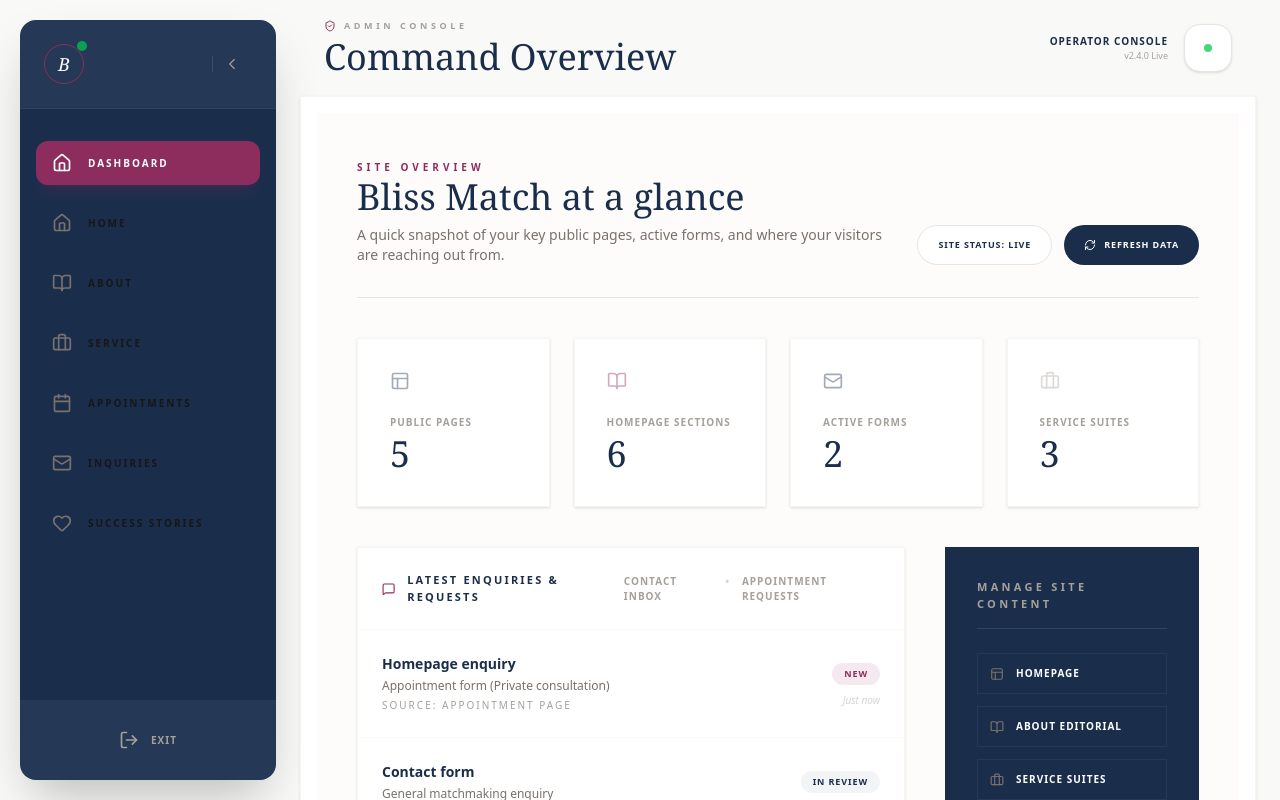
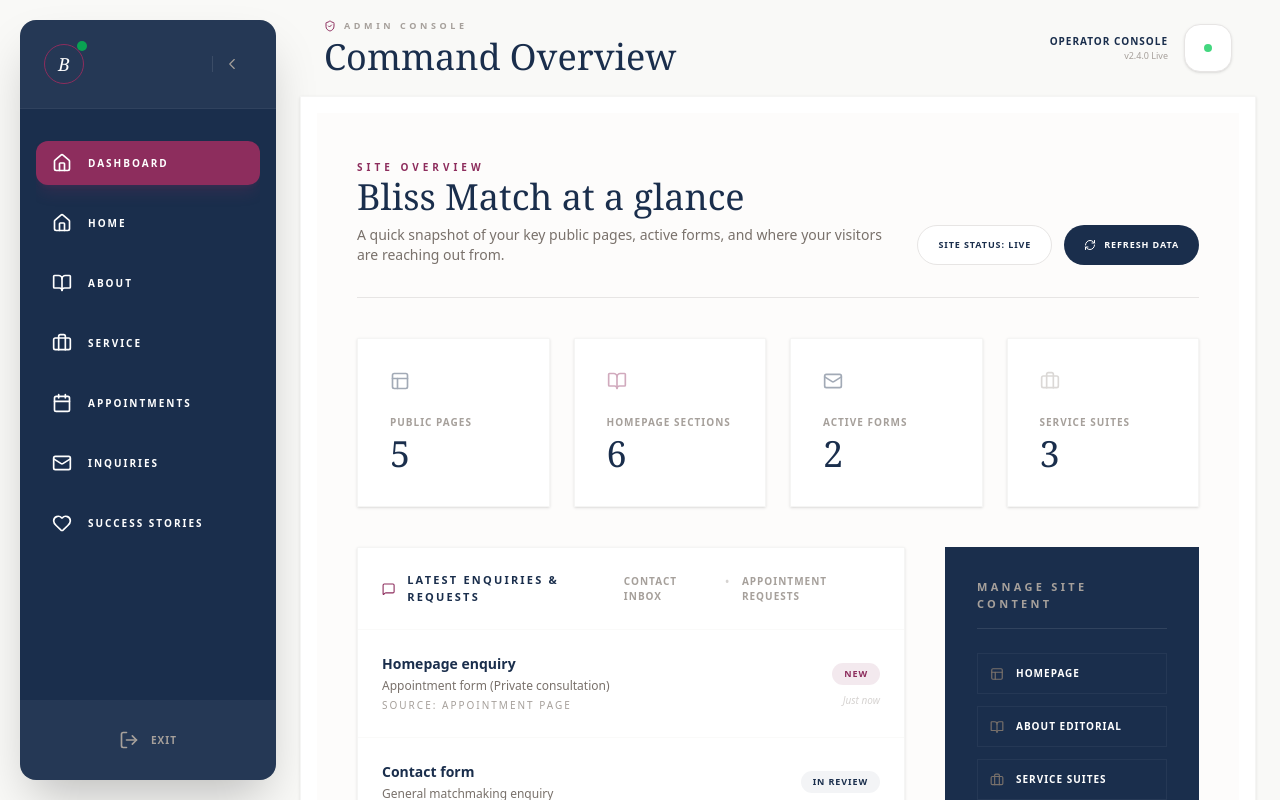
Before and after one commit to oceancyberIT/BlissMatch, a Next.js app in the folder web/: page /admin in a window 1280 px wide. Built offline with nearby package versions, Linux system fonts and the light colour scheme.

Commit message:
Update admin-layout.tsx

```diff
--- a/web/src/components/admin/admin-layout.tsx
+++ b/web/src/components/admin/admin-layout.tsx
@@ -109,10 +109,10 @@ export default function AdminLayout({
                     "flex items-center px-4 py-3 rounded-xl transition-all duration-300 group",
                     isActive
                       ? "bg-muted-burgundy-rose text-white shadow-lg shadow-muted-burgundy-rose/20"
-                      : "hover:text-white hover:bg-white/5"
+                      : "text-white hover:text-white hover:bg-white/5"
                   )}
                 >
-                  <item.icon className={cn("h-5 w-5 shrink-0 transition-transform group-hover:scale-110", isActive ? "text-white" : "text-stone-500")} />
+                  <item.icon className={cn("h-5 w-5 shrink-0 transition-transform group-hover:scale-110", isActive ? "text-white" : "text-white")} />
                   {!isCollapsed && (
                     <span className="ml-4 text-[10px] font-bold uppercase tracking-[0.2em] whitespace-nowrap">
                       {item.name}
```
